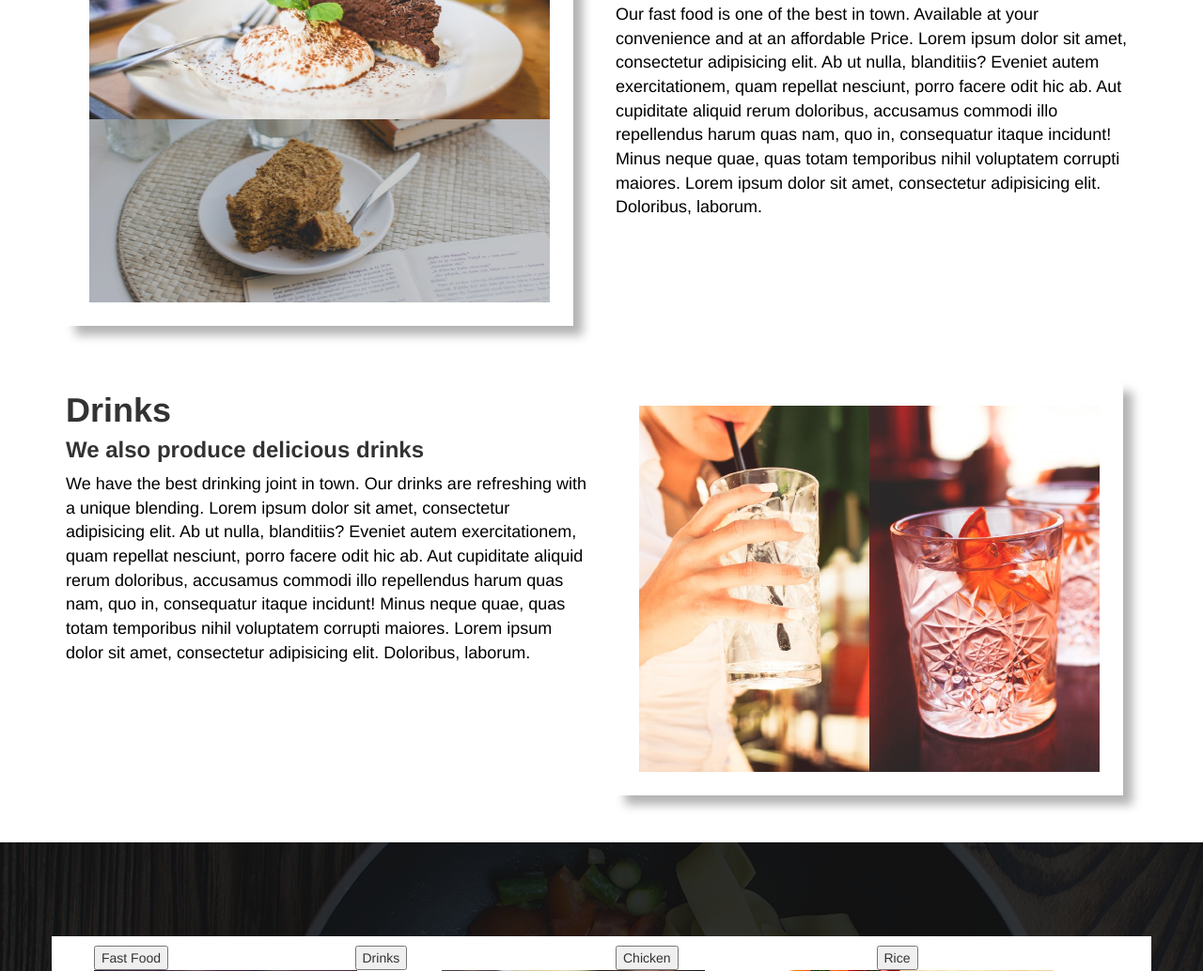
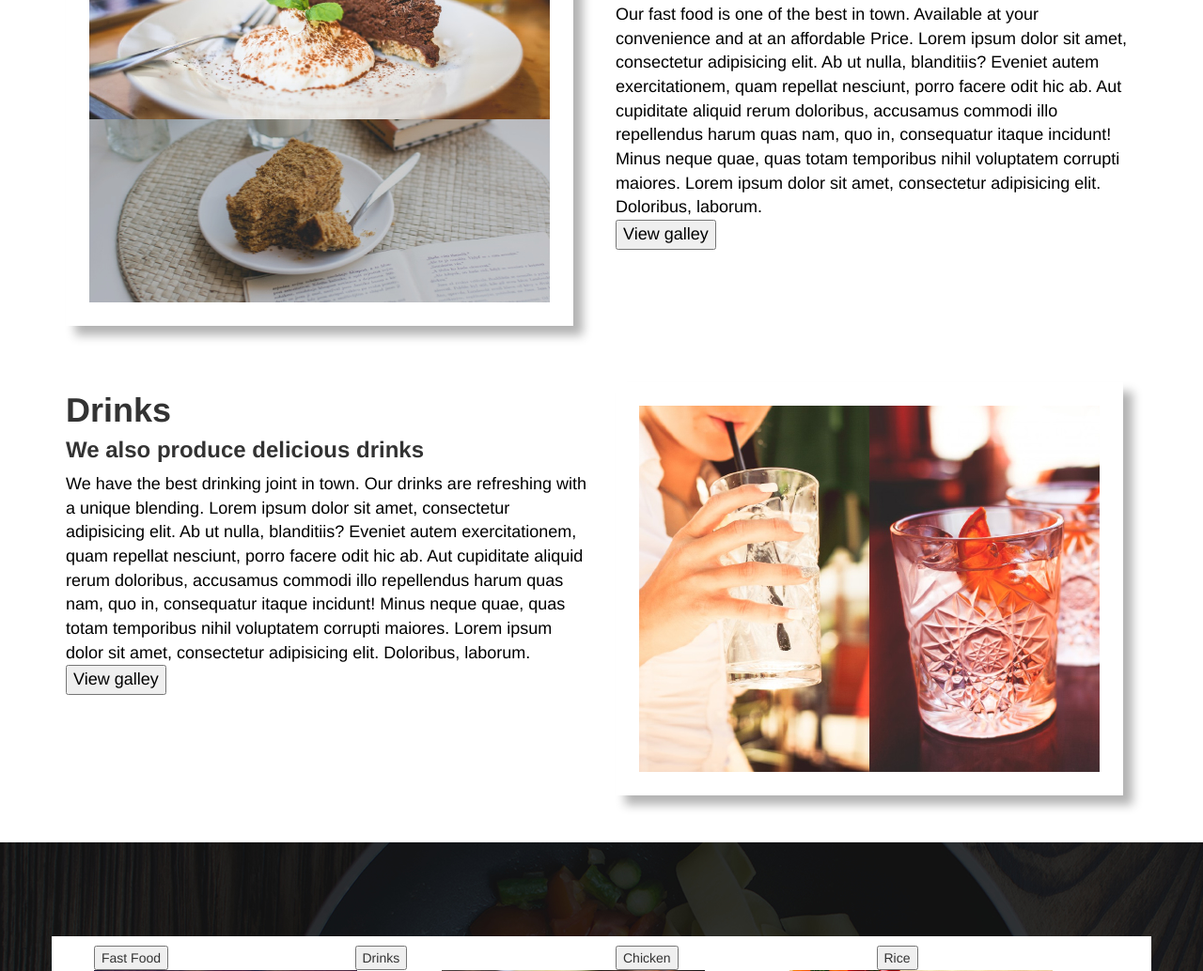
Before and after one commit to Elvandro/Anitas-kitchen, a plain HTML site: page index.html in a window 1280 px wide. Shown: the part 852-1886 px from the top of the page at 94% size. Drawn offline with Linux system fonts and the light colour scheme.

Commit message:
this commit will create two buttons

```diff
--- a/index.html
+++ b/index.html
@@ -50,7 +50,8 @@
             Aut cupiditate aliquid rerum doloribus, accusamus commodi illo
             repellendus harum quas nam, quo in, consequatur itaque incidunt!
             Minus neque quae, quas totam temporibus nihil voluptatem corrupti maiores.
-            Lorem ipsum dolor sit amet, consectetur adipisicing elit. Doloribus, laborum.
+            Lorem ipsum dolor sit amet, consectetur adipisicing elit. Doloribus, laborum.<br>
+            <button>View galley</button>
           </p>
         </div>
       </div>
@@ -68,7 +69,8 @@
             Aut cupiditate aliquid rerum doloribus, accusamus commodi illo
             repellendus harum quas nam, quo in, consequatur itaque incidunt!
             Minus neque quae, quas totam temporibus nihil voluptatem corrupti maiores.
-            Lorem ipsum dolor sit amet, consectetur adipisicing elit. Doloribus, laborum.
+            Lorem ipsum dolor sit amet, consectetur adipisicing elit. Doloribus, laborum.<br>
+            <button>View galley</button>
           </p>
         </div>
         <div class="col-md-6">
```
